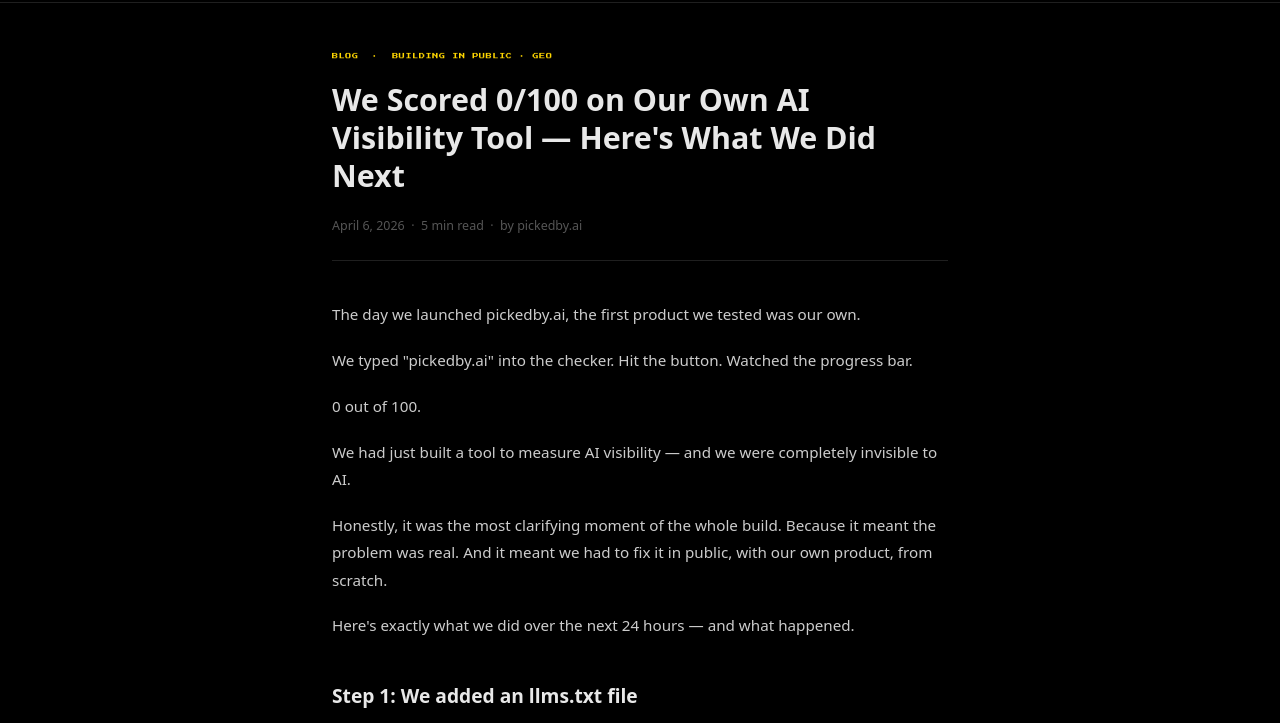
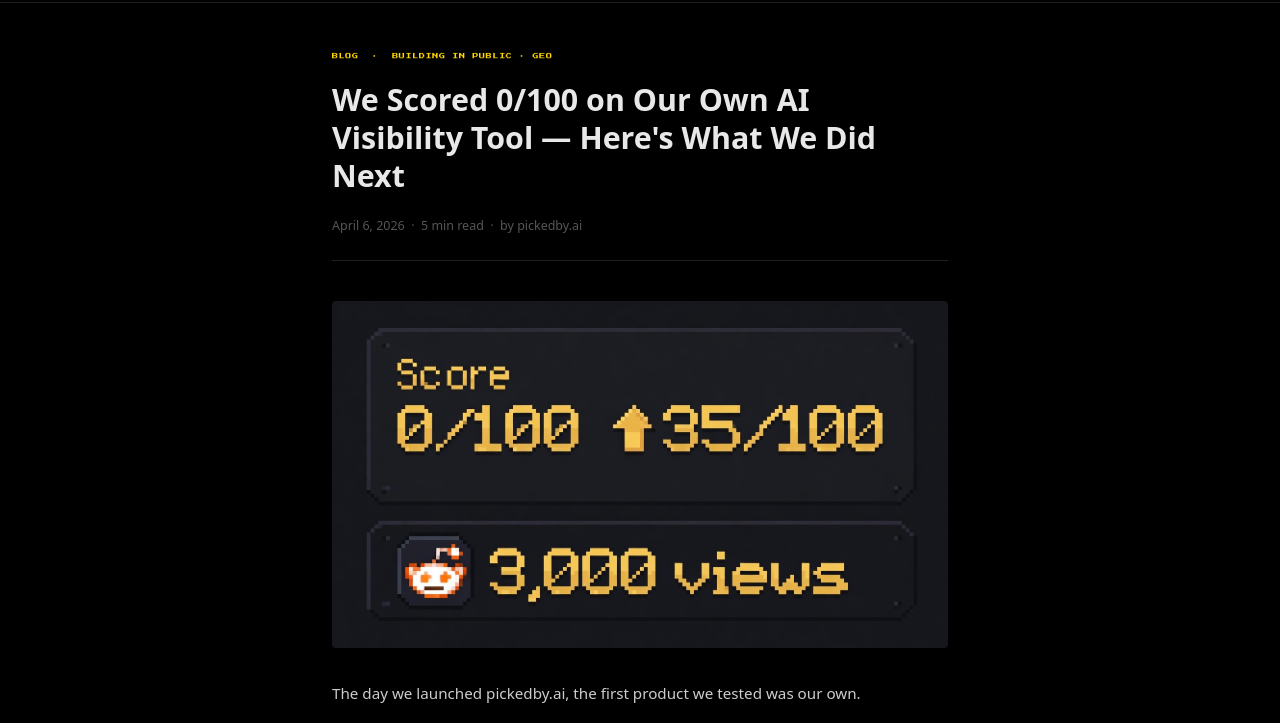
Before and after one commit to soondoobu1111-star/pickedbyai, a plain HTML site: page landing/blog/we-scored-0-on-our-own-tool/index.html in a window 1280 px wide. Shown: the part 65-788 px from the top of the page. Drawn offline with Linux system fonts and the light colour scheme.

Commit message:
content: 블로그 2편 커버 이미지 추가

```diff
--- a/landing/blog/we-scored-0-on-our-own-tool/index.html
+++ b/landing/blog/we-scored-0-on-our-own-tool/index.html
@@ -11,7 +11,7 @@
   <meta property="og:description" content="We built a tool to check AI visibility. Then we ran our own product through it and got a 0. Here's exactly what we did — and what happened 24 hours later." />
   <meta property="og:url" content="https://pickedby.ai/blog/we-scored-0-on-our-own-tool/" />
   <meta property="og:type" content="article" />
-  <meta property="og:image" content="https://pickedby.ai/og.png" />
+  <meta property="og:image" content="https://pickedby.ai/blog/we-scored-0-on-our-own-tool/cover.jpg" />
   <meta property="article:published_time" content="2026-04-06" />
   <meta property="article:author" content="pickedby.ai" />
   <meta name="twitter:card" content="summary_large_image" />
@@ -131,6 +131,8 @@
     <h1>We Scored 0/100 on Our Own AI Visibility Tool — Here's What We Did Next</h1>
     <div class="article-meta">April 6, 2026 &nbsp;·&nbsp; 5 min read &nbsp;·&nbsp; by pickedby.ai</div>
 
+    <img src="/blog/we-scored-0-on-our-own-tool/cover.jpg" alt="Score 0/100 to 35/100 with 3,000 Reddit views" style="width:100%;border-radius:4px;margin-bottom:2rem;display:block;" />
+
     <div class="article-body">
 
       <p>The day we launched pickedby.ai, the first product we tested was our own.</p>
```
Also changed, not shown: landing/blog/we-scored-0-on-our-own-tool/cover.jpg (added).
